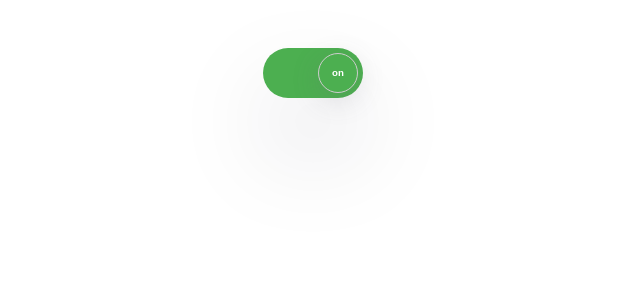
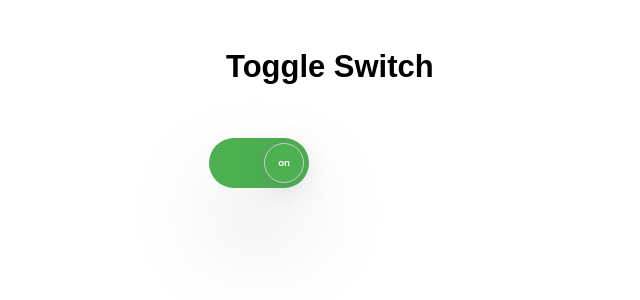
Before and after one commit to Meraj-Uddin-Malik/Complete-ReactJS, a React (Vite) app: page / in a window 1280 px wide. Shown: the top 300 px of the page, without its empty margins (344-984 px from the left). Built offline with nearby package versions, Linux system fonts and the light colour scheme.

Commit message:
Refactor code structure for improved readability and maintainability

```diff
--- a/package.json
+++ b/package.json
@@ -14,6 +14,7 @@
     "postcss": "^8.5.6",
     "react": "^19.1.0",
     "react-dom": "^19.1.0",
+    "react-icons": "^5.5.0",
     "styled-components": "^6.1.19"
   },
   "devDependencies": {
--- a/src/components/Projects/ToggleSwitch/ToggleSwitch.jsx
+++ b/src/components/Projects/ToggleSwitch/ToggleSwitch.jsx
@@ -12,6 +12,8 @@ export default function ToggleSwitch() {
   const toggleBgColor = { backgroundColor: isOn ? "#4caf50" : "#f44336" };
 
   return (
+    <>
+   <h1 style={{color: "#000", textAlign: "center"}}>Toggle Switch</h1>
     <div
       className="toggle-switch"
       style={toggleBgColor}
@@ -21,5 +23,6 @@ export default function ToggleSwitch() {
         <span className="swtich-state">{checkIsOn}</span>
       </div>
     </div>
+     </>
   );
 }
```
Also changed, not shown: 1 other file (tests, documents, lock files or other folders).
